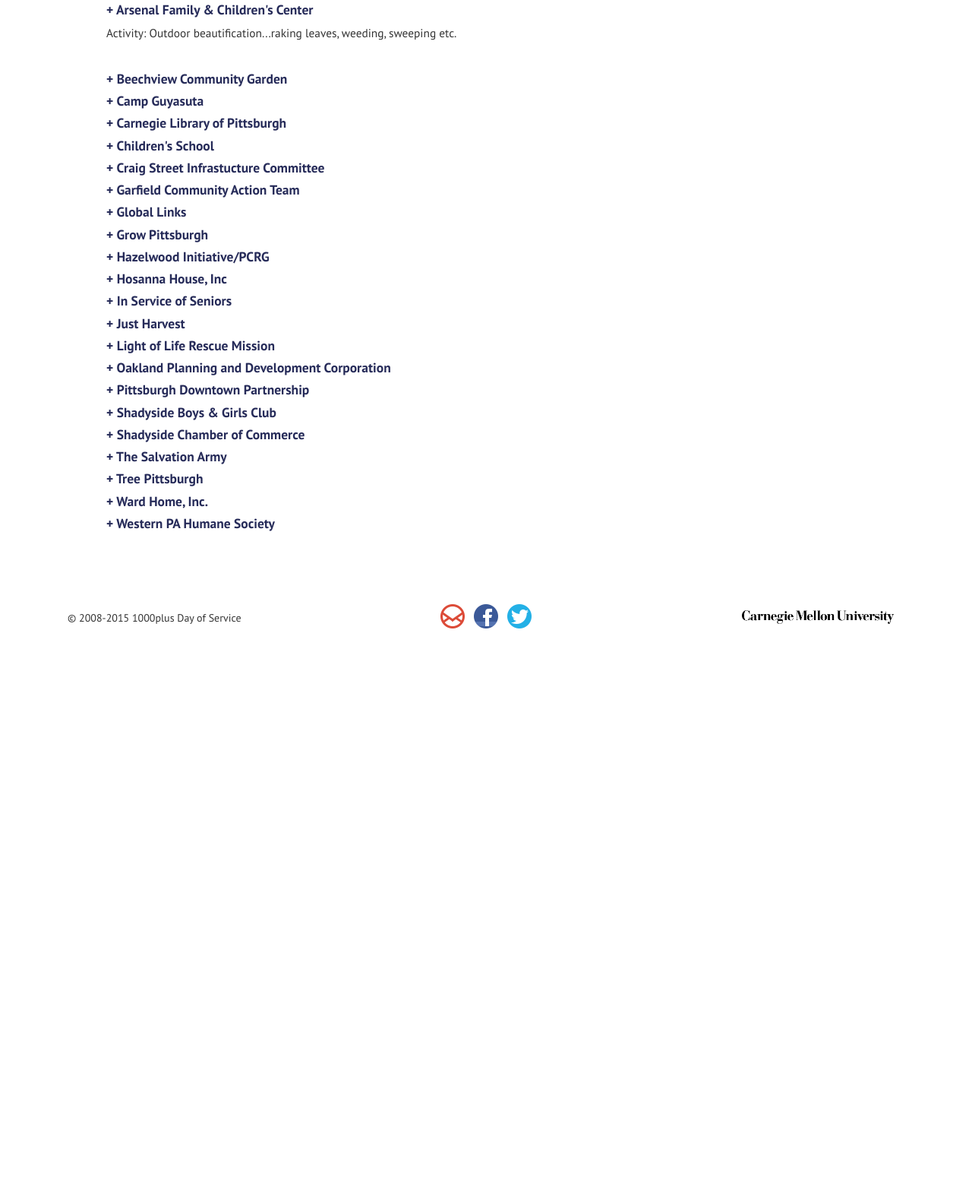
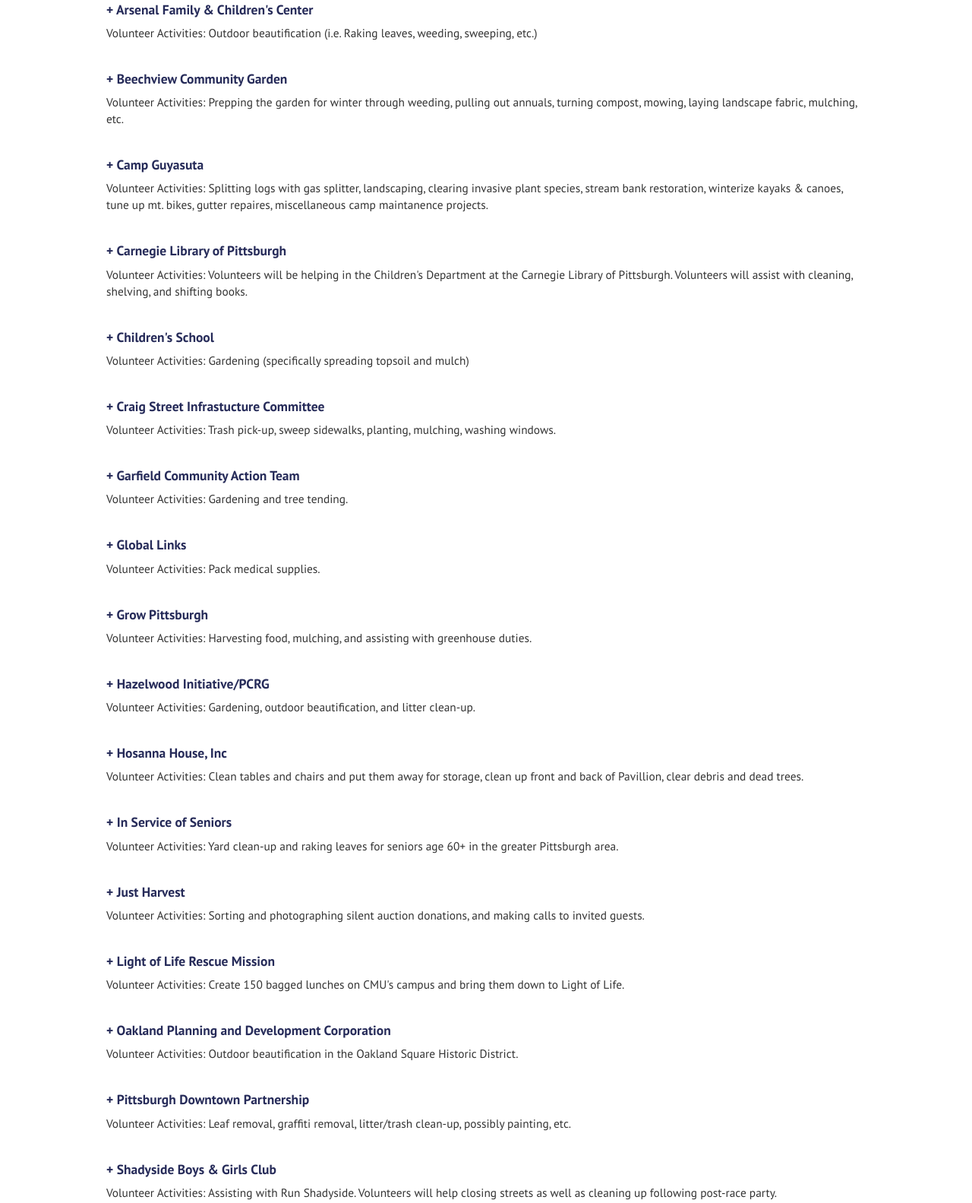
Before and after one commit to onethousandplus/onethousandplus.github.io, a plain HTML site: page volunteer.html in a window 1280 px wide. Shown: the part 278-1861 px from the top of the page at 76% size. Before the commit the page ends 1131 px from the top, so only its background shows below. Drawn offline with Linux system fonts and the light colour scheme.

Commit message:
Included volunteer activities for each site

```diff
--- a/volunteer.html
+++ b/volunteer.html
@@ -28,29 +28,75 @@
 			<br>
 			<div class="sites">
         <h5>+ Arsenal Family & Children's Center</h5>
-        <p>Activity: Outdoor beautification...raking leaves, weeding, sweeping etc. </p>
+        <p>Volunteer Activities: Outdoor beautification (i.e. Raking leaves, weeding, sweeping, etc.)</p>
         <br>
         <h5>+ Beechview Community Garden</h5>
+        <p>Volunteer Activities: Prepping the garden for winter through weeding, pulling out annuals, turning compost, mowing, laying landscape fabric, mulching, etc.</p>
+        <br>
         <h5>+ Camp Guyasuta</h5>
+        <p>Volunteer Activities: Splitting logs with gas splitter, landscaping, clearing invasive plant species, stream bank restoration,
+          winterize kayaks & canoes, tune up mt. bikes, gutter repaires, miscellaneous camp maintanence projects.</p>
+        <br>
         <h5>+ Carnegie Library of Pittsburgh</h5>
+        <p>Volunteer Activities: Volunteers will be helping in the Children's Department at the Carnegie Library of Pittsburgh.
+           Volunteers will assist with cleaning, shelving, and shifting books.</p>
+        <br>
         <h5>+ Children's School</h5>
+        <p>Volunteer Activities: Gardening (specifically spreading topsoil and mulch)</p>
+        <br>
         <h5>+ Craig Street Infrastucture Committee</h5>
+        <p>Volunteer Activities: Trash pick-up, sweep sidewalks, planting, mulching, washing windows.</p>
+        <br>
         <h5>+ Garfield Community Action Team</h5>
+        <p>Volunteer Activities: Gardening and tree tending.</p>
+        <br>
         <h5>+ Global Links</h5>
+        <p>Volunteer Activities: Pack medical supplies. </p>
+        <br>
         <h5>+ Grow Pittsburgh</h5>
+        <p>Volunteer Activities: Harvesting food, mulching, and assisting with greenhouse duties.</p>
+        <br>
         <h5>+ Hazelwood Initiative/PCRG</h5>
+        <p>Volunteer Activities: Gardening, outdoor beautification, and litter clean-up.</p>
+        <br>
         <h5>+ Hosanna House, Inc</h5>
+        <p>Volunteer Activities: Clean tables and chairs and put them away for storage, clean up front and back of Pavillion,
+          clear debris and dead trees.</p>
+        <br>
         <h5>+ In Service of Seniors</h5>
+        <p>Volunteer Activities: Yard clean-up and raking leaves for seniors age 60+ in the greater Pittsburgh area.</p>
+        <br>
         <h5>+ Just Harvest</h5>
+        <p>Volunteer Activities: Sorting and photographing silent auction donations, and making calls to invited guests.</p>
+        <br>
         <h5>+ Light of Life Rescue Mission</h5>
+        <p>Volunteer Activities: Create 150 bagged lunches on CMU's campus and bring them down to Light of Life.</p>
+        <br>
         <h5>+ Oakland Planning and Development Corporation</h5>
+        <p>Volunteer Activities: Outdoor beautification in the Oakland Square Historic District.</p>
+        <br>
         <h5>+ Pittsburgh Downtown Partnership</h5>
+        <p>Volunteer Activities: Leaf removal, graffiti removal, litter/trash clean-up, possibly painting, etc.</p>
+        <br>
         <h5>+ Shadyside Boys & Girls Club</h5>
+        <p>Volunteer Activities: Assisting with Run Shadyside. Volunteers will help closing streets as well as cleaning up
+          following post-race party.</p>
+        <br>
         <h5>+ Shadyside Chamber of Commerce</h5>
+        <p>Volunteer Activities: Outdoor beautification through litter clean-up.</p>
+        <br>
         <h5>+ The Salvation Army</h5>
+        <p>Volunteer Activities: Gardening and outdoor beautification.</p>
+        <br>
         <h5>+ Tree Pittsburgh</h5>
+        <p>Volunteer Activities: Volunteers will be helping to clear invasive vines from a future tree planting site in West Penn Park.</p>
+        <br>
         <h5>+ Ward Home, Inc.</h5>
+        <p>Volunteer Activities: The project will consist of light construction/demolition, painting, and cleaning at the teen boy's location.</p>
+        <br>
         <h5>+ Western PA Humane Society</h5>
+        <p>Volunteer Activities: Beautification and enrichment making.</p>
+        <br>
 			</div>
     </section>
     <section class="grid footercontent">
```
